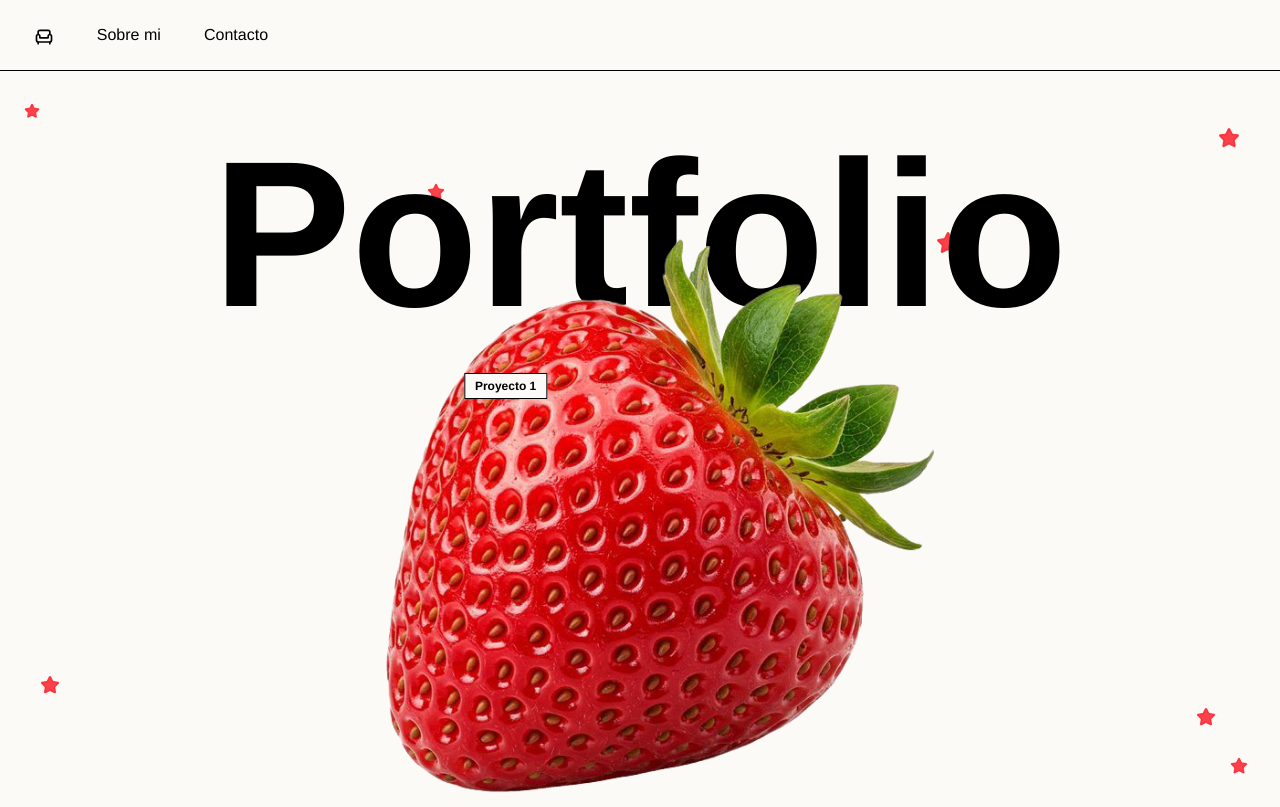
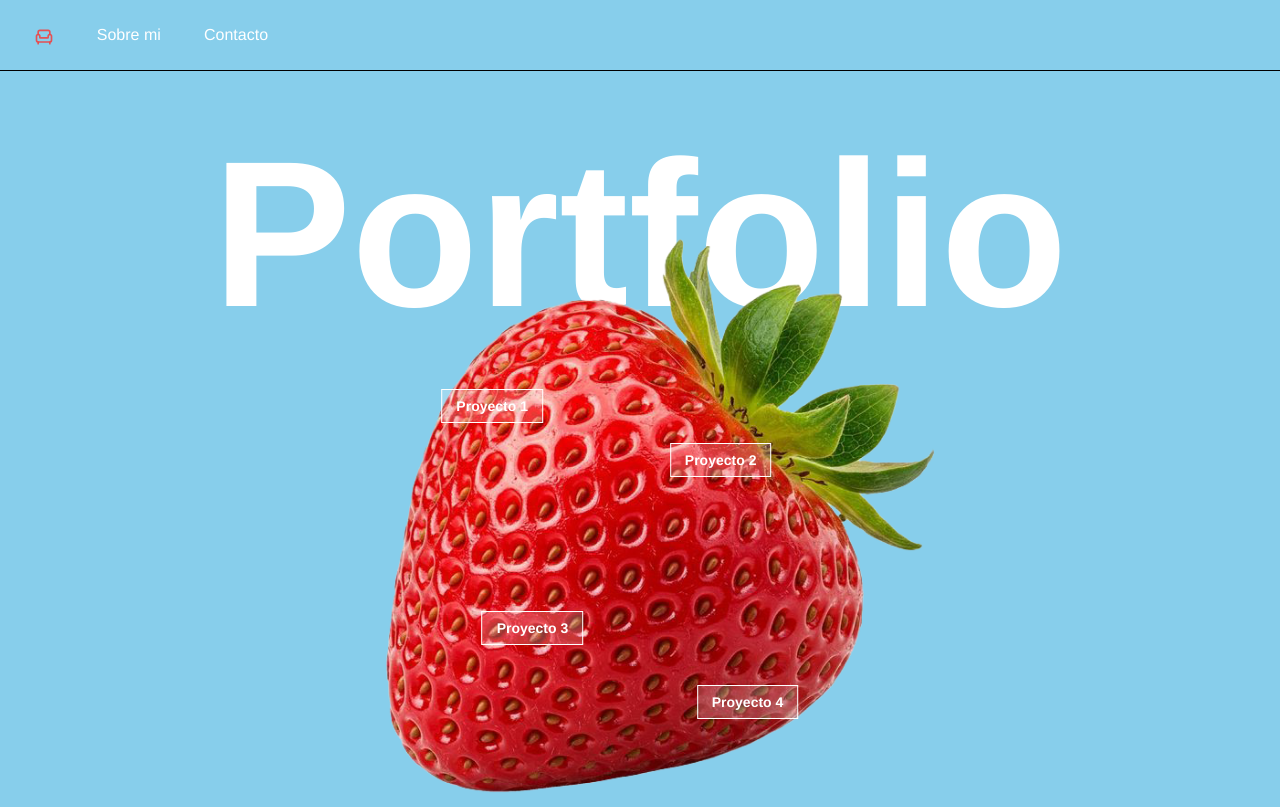
Before and after one commit to zqnv9qyypf-ship-it/mi-web, a Vue app: page /#/ in a window 1280 px wide. Built offline with nearby package versions, Linux system fonts and the light colour scheme; a web font is replaced by a local one.

Commit message:
Actualizar home: botones de proyectos

```diff
--- a/src/App.vue
+++ b/src/App.vue
@@ -4,8 +4,8 @@ import { RouterLink, RouterView } from 'vue-router'
 </script>
 
 <template>
-  <main class="font-[Helvetica] bg-[#fcfaf6] min-h-screen">
-    <nav class="w-full border-b border-black bg-[#fcfaf6]">
+  <main class="font-[Helvetica] bg-[#87CEEB] min-h-screen">
+    <nav class="w-full border-b border-black bg-[#87CEEB]">
       <ul class="flex w-full flex-wrap items-center justify-start gap-1 px-2 py-2 sm:gap-2 sm:px-4 sm:py-3">
         <li>
           <RouterLink to="/" class="menu-link" active-class="menu-link-active" exact-active-class="menu-link-active" aria-label="Home">
@@ -31,7 +31,7 @@ import { RouterLink, RouterView } from 'vue-router'
   align-items: center;
   justify-content: center;
   padding: 0.55rem 0.7rem;
-  color: black;
+  color: white;
   text-decoration: none;
   font-weight: 500;
   font-size: 0.86rem;
@@ -47,14 +47,14 @@ import { RouterLink, RouterView } from 'vue-router'
 
 .menu-link-active {
   background: transparent;
-  color: black;
+  color: rgb(239 68 68 / 0.9);
   font-weight: 700;
 }
 
 .menu-link:active,
 .menu-link:focus-visible {
   background: transparent;
-  color: black;
+  color: rgb(239 68 68 / 0.9);
 }
 
 .menu-icon-home {
--- a/src/components/Header.vue
+++ b/src/components/Header.vue
@@ -1,18 +1,7 @@
 <template>
-  <header class="relative overflow-hidden text-black h-[calc(100svh-56px)] sm:h-[calc(100vh-64px)] flex flex-col justify-center items-start text-left px-4 py-5 sm:px-8 sm:py-8">
-    <div class="absolute inset-0 pointer-events-none z-0">
-      <Star class="absolute top-8 left-6 text-red-500/90 fill-current" :size="16" :stroke-width="1.8" />
-      <Star class="absolute top-14 right-10 text-red-500/90 fill-current" :size="22" :stroke-width="1.8" />
-      <Star class="absolute top-28 left-1/3 text-red-500/90 fill-current" :size="18" :stroke-width="1.8" />
-      <Star class="absolute top-40 right-1/4 text-red-500/90 fill-current" :size="24" :stroke-width="1.8" />
-      <Star class="absolute bottom-28 left-10 text-red-500/90 fill-current" :size="20" :stroke-width="1.8" />
-      <Star class="absolute bottom-20 right-16 text-red-500/90 fill-current" :size="20" :stroke-width="1.8" />
-      <Star class="absolute bottom-10 left-1/2 text-red-500/90 fill-current" :size="16" :stroke-width="1.8" />
-      <Star class="absolute bottom-8 right-8 text-red-500/90 fill-current" :size="18" :stroke-width="1.8" />
-    </div>
-
+  <header class="relative overflow-hidden text-white h-[calc(100svh-56px)] sm:h-[calc(100vh-64px)] flex flex-col justify-center items-start text-left px-4 py-5 sm:px-8 sm:py-8">
     <div class="relative z-10 w-full pt-4 md:pt-8 lg:pt-10">
-      <h1 class="relative z-20 block w-full text-center text-[4.6rem] md:text-[7.5rem] lg:text-[13rem] leading-[0.9] font-bold text-black adobe-title mb-0 mt-8 md:mt-12 lg:mt-20">
+      <h1 class="relative z-20 block w-full text-center text-[4.6rem] md:text-[7.5rem] lg:text-[13rem] leading-[0.9] font-bold text-white adobe-title mb-0 mt-8 md:mt-12 lg:mt-20">
         Portfolio
       </h1>
       <div class="-mt-24 md:-mt-32 lg:-mt-36 w-full flex justify-center relative z-30">
@@ -23,13 +12,31 @@
             class="block h-[70vh] md:h-[76vh] lg:h-[88vh] max-h-[calc(100svh-7rem)] sm:max-h-[calc(100vh-8rem)] w-auto max-w-[calc(100vw-2rem)] sm:max-w-[calc(100vw-4rem)] object-contain"
           />
 
-          <div class="absolute z-40 top-[30%] left-[30%] -translate-x-1/2 -translate-y-1/2 flex flex-col gap-2">
-            <button
-              type="button"
-              class="bg-[#fcfaf6] text-black border border-black px-2.5 py-1 text-xs font-semibold whitespace-nowrap"
+          <div class="absolute inset-0 z-40">
+            <RouterLink
+              to="/proyecto-1"
+              class="absolute top-[33%] left-[28%] -translate-x-1/2 -translate-y-1/2 bg-white/20 text-white border border-white px-2.5 py-1 text-xs lg:px-3.5 lg:py-1.5 lg:text-sm font-semibold whitespace-nowrap"
             >
               Proyecto 1
-            </button>
+            </RouterLink>
+            <RouterLink
+              to="/proyecto-2"
+              class="absolute top-[41%] left-[62%] -translate-x-1/2 -translate-y-1/2 bg-white/20 text-white border border-white px-2.5 py-1 text-xs lg:px-3.5 lg:py-1.5 lg:text-sm font-semibold whitespace-nowrap"
+            >
+              Proyecto 2
+            </RouterLink>
+            <RouterLink
+              to="/proyecto-3"
+              class="absolute top-[66%] left-[34%] -translate-x-1/2 -translate-y-1/2 bg-white/20 text-white border border-white px-2.5 py-1 text-xs lg:px-3.5 lg:py-1.5 lg:text-sm font-semibold whitespace-nowrap"
+            >
+              Proyecto 3
+            </RouterLink>
+            <RouterLink
+              to="/proyecto-4"
+              class="absolute top-[77%] left-[66%] -translate-x-1/2 -translate-y-1/2 bg-white/20 text-white border border-white px-2.5 py-1 text-xs lg:px-3.5 lg:py-1.5 lg:text-sm font-semibold whitespace-nowrap"
+            >
+              Proyecto 4
+            </RouterLink>
           </div>
         </div>
       </div>
@@ -39,11 +46,9 @@
 
 <script lang="ts">
 import { defineComponent } from 'vue'
-import { Star } from 'lucide-vue-next'
 
 export default defineComponent({
-  name: 'Header',
-  components: { Star }
+  name: 'Header'
 })
 </script>
 
--- a/src/pages/contact/Contact.vue
+++ b/src/pages/contact/Contact.vue
@@ -1,26 +1,11 @@
 <template>
-  <section class="relative px-4 py-6 sm:p-8 min-h-[65svh] sm:min-h-[70vh]">
-    <div class="absolute inset-0 pointer-events-none z-0">
-      <Star class="absolute top-8 left-6 text-red-500/90 fill-current" :size="16" :stroke-width="1.8" />
-      <Star class="absolute top-14 right-10 text-red-500/90 fill-current" :size="22" :stroke-width="1.8" />
-      <Star class="absolute top-28 left-1/3 text-red-500/90 fill-current" :size="18" :stroke-width="1.8" />
-      <Star class="absolute top-40 right-1/4 text-red-500/90 fill-current" :size="24" :stroke-width="1.8" />
-      <Star class="absolute bottom-28 left-10 text-red-500/90 fill-current" :size="20" :stroke-width="1.8" />
-      <Star class="absolute bottom-20 right-16 text-red-500/90 fill-current" :size="20" :stroke-width="1.8" />
-      <Star class="absolute bottom-10 left-1/2 text-red-500/90 fill-current" :size="16" :stroke-width="1.8" />
-      <Star class="absolute bottom-8 right-8 text-red-500/90 fill-current" :size="18" :stroke-width="1.8" />
-    </div>
-
+  <section class="relative px-4 py-6 sm:p-8 min-h-[65svh] sm:min-h-[70vh] text-white">
     <div class="relative z-10">
-      <h1 class="inline-block px-2 py-1 text-3xl sm:text-4xl font-bold mb-3 text-black adobe-title">Contacto</h1>
-      <p class="text-base sm:text-lg">Escribeme para colaboraciones o nuevos proyectos.</p>
+      <h1 class="inline-block px-2 py-1 text-3xl sm:text-4xl font-bold mb-3 text-white adobe-title">Contacto</h1>
+      <p class="text-base sm:text-lg text-black">Escribeme para colaboraciones o nuevos proyectos.</p>
     </div>
   </section>
 </template>
-
-<script setup lang="ts">
-import { Star } from 'lucide-vue-next'
-</script>
 
 <style scoped>
 .adobe-title {
--- /dev/null
+++ b/src/pages/projects/Project1.vue
@@ -0,0 +1,12 @@
+<template>
+  <section class="px-4 py-6 sm:p-8 min-h-[65svh] sm:min-h-[70vh] text-white">
+    <h1 class="text-3xl sm:text-4xl font-bold mb-3 adobe-title">Proyecto 1</h1>
+    <p class="text-base sm:text-lg text-black">Contenido del Proyecto 1.</p>
+  </section>
+</template>
+
+<style scoped>
+.adobe-title {
+  font-family: "Bigfish", "bigfish", Helvetica, Arial, sans-serif;
+}
+</style>
--- /dev/null
+++ b/src/pages/projects/Project2.vue
@@ -0,0 +1,12 @@
+<template>
+  <section class="px-4 py-6 sm:p-8 min-h-[65svh] sm:min-h-[70vh] text-white">
+    <h1 class="text-3xl sm:text-4xl font-bold mb-3 adobe-title">Proyecto 2</h1>
+    <p class="text-base sm:text-lg text-black">Contenido del Proyecto 2.</p>
+  </section>
+</template>
+
+<style scoped>
+.adobe-title {
+  font-family: "Bigfish", "bigfish", Helvetica, Arial, sans-serif;
+}
+</style>
--- /dev/null
+++ b/src/pages/projects/Project3.vue
@@ -0,0 +1,12 @@
+<template>
+  <section class="px-4 py-6 sm:p-8 min-h-[65svh] sm:min-h-[70vh] text-white">
+    <h1 class="text-3xl sm:text-4xl font-bold mb-3 adobe-title">Proyecto 3</h1>
+    <p class="text-base sm:text-lg text-black">Contenido del Proyecto 3.</p>
+  </section>
+</template>
+
+<style scoped>
+.adobe-title {
+  font-family: "Bigfish", "bigfish", Helvetica, Arial, sans-serif;
+}
+</style>
--- /dev/null
+++ b/src/pages/projects/Project4.vue
@@ -0,0 +1,12 @@
+<template>
+  <section class="px-4 py-6 sm:p-8 min-h-[65svh] sm:min-h-[70vh] text-white">
+    <h1 class="text-3xl sm:text-4xl font-bold mb-3 adobe-title">Proyecto 4</h1>
+    <p class="text-base sm:text-lg text-black">Contenido del Proyecto 4.</p>
+  </section>
+</template>
+
+<style scoped>
+.adobe-title {
+  font-family: "Bigfish", "bigfish", Helvetica, Arial, sans-serif;
+}
+</style>
--- a/src/pages/projects/Projects.vue
+++ b/src/pages/projects/Projects.vue
@@ -1,26 +1,11 @@
 <template>
-  <section class="relative px-4 py-6 sm:p-8 min-h-[65svh] sm:min-h-[70vh]">
-    <div class="absolute inset-0 pointer-events-none z-0">
-      <Star class="absolute top-8 left-6 text-red-500/90 fill-current" :size="16" :stroke-width="1.8" />
-      <Star class="absolute top-14 right-10 text-red-500/90 fill-current" :size="22" :stroke-width="1.8" />
-      <Star class="absolute top-28 left-1/3 text-red-500/90 fill-current" :size="18" :stroke-width="1.8" />
-      <Star class="absolute top-40 right-1/4 text-red-500/90 fill-current" :size="24" :stroke-width="1.8" />
-      <Star class="absolute bottom-28 left-10 text-red-500/90 fill-current" :size="20" :stroke-width="1.8" />
-      <Star class="absolute bottom-20 right-16 text-red-500/90 fill-current" :size="20" :stroke-width="1.8" />
-      <Star class="absolute bottom-10 left-1/2 text-red-500/90 fill-current" :size="16" :stroke-width="1.8" />
-      <Star class="absolute bottom-8 right-8 text-red-500/90 fill-current" :size="18" :stroke-width="1.8" />
-    </div>
-
+  <section class="relative px-4 py-6 sm:p-8 min-h-[65svh] sm:min-h-[70vh] text-white">
     <div class="relative z-10">
-      <h1 class="inline-block px-2 py-1 text-3xl sm:text-4xl font-bold mb-3 text-black adobe-title">Proyectos</h1>
-      <p class="text-base sm:text-lg">Aqui veras una seleccion de mis trabajos.</p>
+      <h1 class="inline-block px-2 py-1 text-3xl sm:text-4xl font-bold mb-3 text-white adobe-title">Proyectos</h1>
+      <p class="text-base sm:text-lg text-black">Aqui veras una seleccion de mis trabajos.</p>
     </div>
   </section>
 </template>
-
-<script setup lang="ts">
-import { Star } from 'lucide-vue-next'
-</script>
 
 <style scoped>
 .adobe-title {
--- a/src/router/index.ts
+++ b/src/router/index.ts
@@ -1,6 +1,10 @@
 import Home from "@/pages/home/Home.vue";
 import About from "@/pages/about/About.vue";
 import Contact from "@/pages/contact/Contact.vue";
+import Project1 from "@/pages/projects/Project1.vue";
+import Project2 from "@/pages/projects/Project2.vue";
+import Project3 from "@/pages/projects/Project3.vue";
+import Project4 from "@/pages/projects/Project4.vue";
 import { createRouter, createWebHashHistory } from "vue-router";
 
 
@@ -25,6 +29,26 @@ export const router = createRouter({
       component: Contact
     },
     {
+      path: '/proyecto-1',
+      name: 'project-1',
+      component: Project1
+    },
+    {
+      path: '/proyecto-2',
+      name: 'project-2',
+      component: Project2
+    },
+    {
+      path: '/proyecto-3',
+      name: 'project-3',
+      component: Project3
+    },
+    {
+      path: '/proyecto-4',
+      name: 'project-4',
+      component: Project4
+    },
+    {
       path: '/:pathMatch(.*)*',
       redirect: '/'
     }
```
Also changed, not shown: src/pages/about/About.vue (+3 -18 lines).
